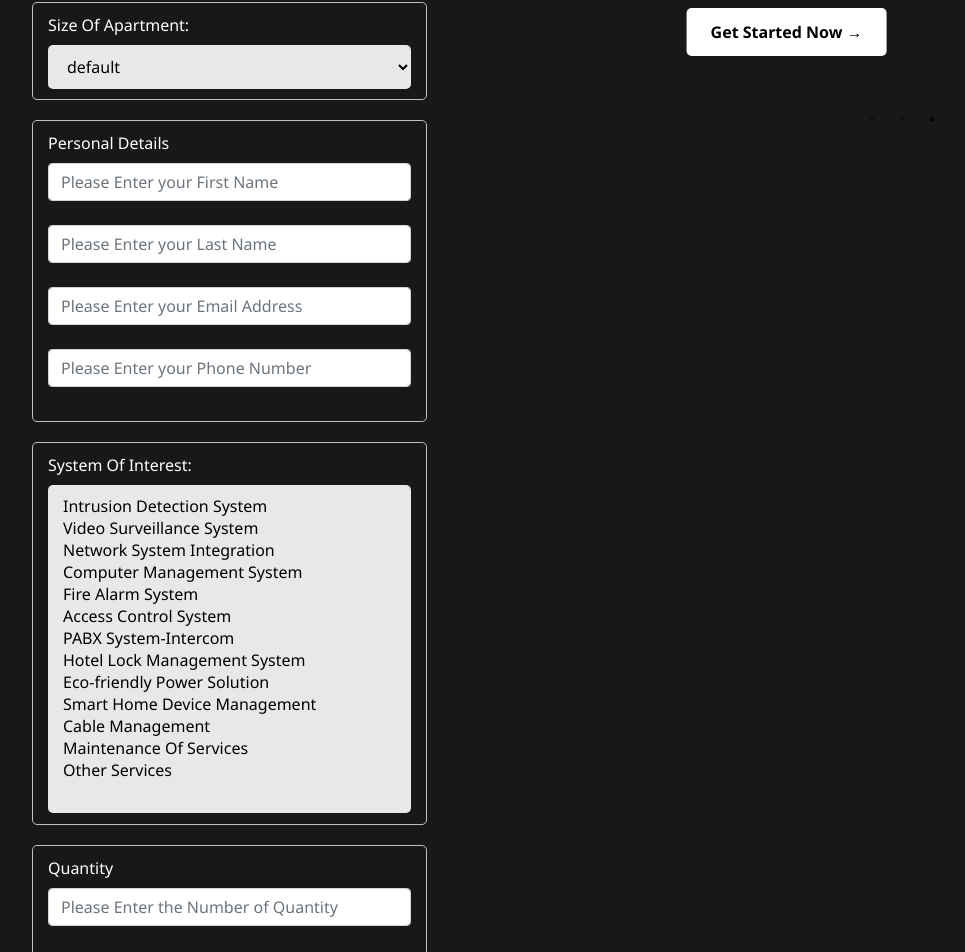
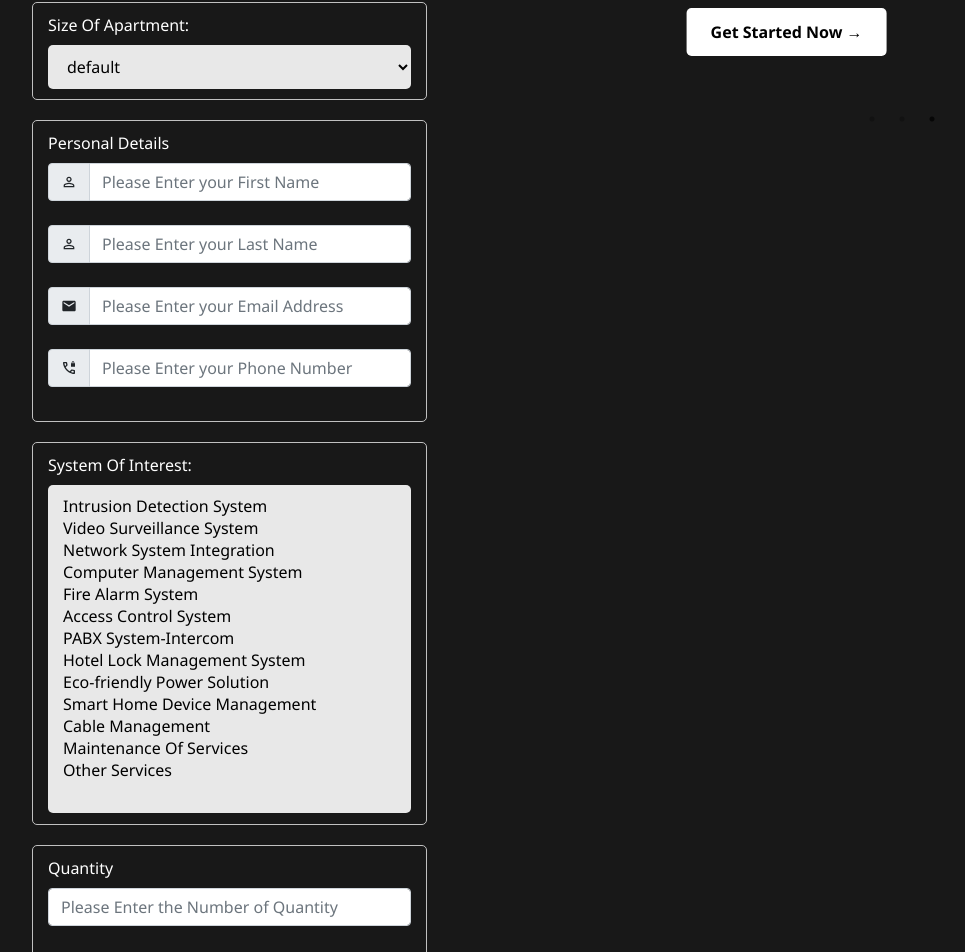
Before and after one commit to bennydreamtech23/Access365Updated, a React (Vite) app: page / in a window 1280 px wide. Shown: the part 7096-8048 px from the top of the page, without its empty margins (32-997 px from the left). Built offline with nearby package versions, Linux system fonts and the light colour scheme.

Commit message:
fix: the quote page

```diff
--- a/src/components/quote/Quote.jsx
+++ b/src/components/quote/Quote.jsx
@@ -57,8 +57,12 @@ fetch("https://formsubmit.co/ajax/uwabunkeonyeijeoma@gmail.com", {
     email: email,
     phone_number: phone_number,
     quantity: quantity,
-    categories: categories,
-_subject: "New Order Form Submmited"
+   System_Of_Interest: categories,
+_subject: `New Order Submmitted By ${first_name} ${last_name}`,
+_captcha: true,
+_blacklist: "spammy pattern, banned term, phrase",
+_autoresponse:"Thank you for requiring the services of Access365, we would keep you updated based on your order",
+_template: "box"
     })
 })
     .then(response => response.json())
@@ -158,6 +162,8 @@ Personal Details
 
   <InputGroup
   className='mb-4'>
+           <InputGroup.Text id="inputGroupPrepend">
+        <MdPersonOutline/></InputGroup.Text>
 <Form.Control
  name="first_name"
  type='text'
@@ -168,6 +174,9 @@ Personal Details
 
 <InputGroup
 className='mb-4'>
+    <InputGroup.Text id="inputGroupPrepend">
+        <MdPersonOutline/>
+        </InputGroup.Text>
 <Form.Control
  name="last_name"
  type='text'
@@ -178,6 +187,9 @@ className='mb-4'>
 
 <InputGroup
 className='mb-4'>
+<InputGroup.Text id="inputGroupPrepend">
+        <MdEmail/>
+        </InputGroup.Text>
 <Form.Control
  name="email"
  type='email'
@@ -188,6 +200,8 @@ className='mb-4'>
 
 <InputGroup
 className='mb-4'>
+ <InputGroup.Text id="inputGroupPrepend">
+  <MdOutlinePhoneLocked/></InputGroup.Text>
 <Form.Control
  name="phone_number"
  type='number'
@@ -286,15 +300,11 @@ Quantity
 </InputGroup>
 </Form.Group>
 
-  <input type="hidden" name="_captcha" value="true"/>
-  <input type="hidden"
-  name="_subject" value="New Order Form!"/>
-  <input type="hidden"
-  name="_blacklist" value="spammy pattern, banned term, phrase"/>
-  <input type="hidden"
-  name="_autoresponse" value="Thank you for placing an order, we would get back to you, as soon as possible"/>
-  <input type="hidden"
-  name="_template" value="box"/>
+  <input type="hidden"/>
+  <input type="hidden"/>
+  <input type="hidden"/>
+  <input type="hidden" />
+  <input type="hidden"/>
 <button type='submit' className='btn'> Submit</button>
 </Form>
 
```
